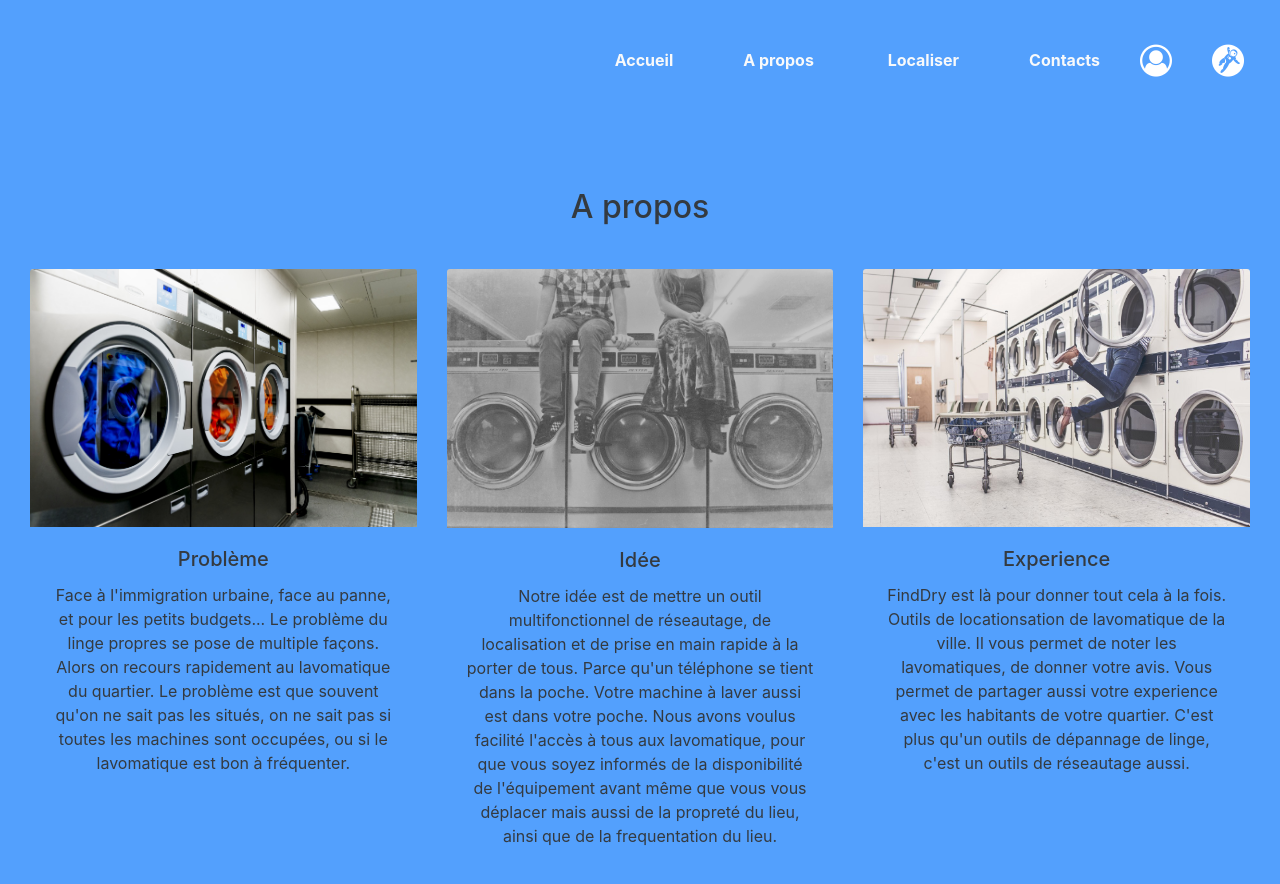
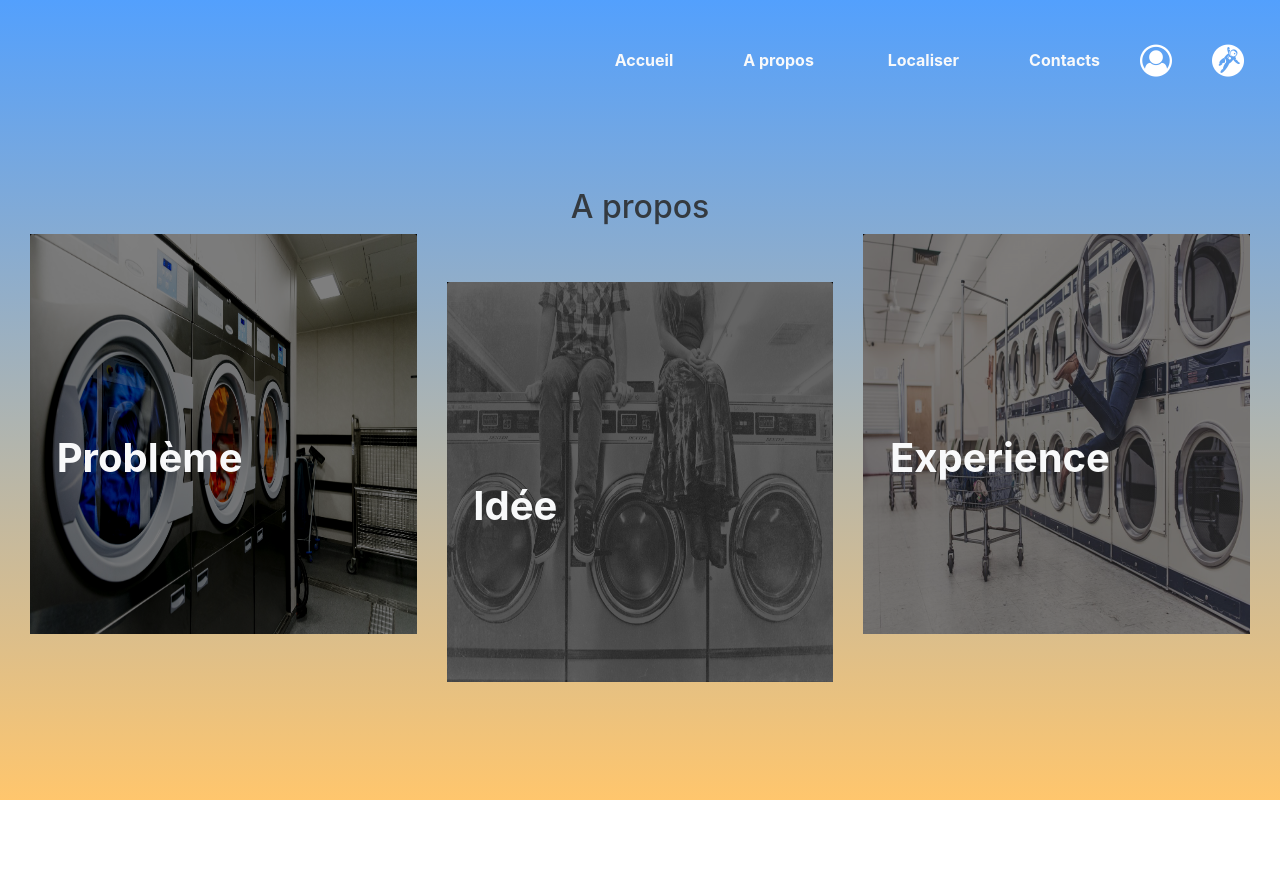
Before and after one commit to NYAZAK/FindDry, an Angular app: page /APropos in a window 1280 px wide. Shown: the top 884 px of the page. After the commit the page ends 800 px from the top, so only its background shows below. Built offline with nearby package versions, Linux system fonts and the light colour scheme.

Commit message:
Fonction : Change le style de la page à propos

```diff
--- a/src/app/onepage/header/header.component.css
+++ b/src/app/onepage/header/header.component.css
@@ -24,10 +24,7 @@ app-navigation {
 }
 
 .header{
-  background: #ffd89b; /* fallback for old browsers */
-  background: -webkit-linear-gradient(to top, #FFC66D, #53A0FD); /* Chrome 10-25, Safari 5.1-6 */
-  background: linear-gradient(to top, #FFC66D, #53A0FD); /* W3C, IE 10+/ Edge, Firefox 16+, Chrome 26+, Opera 12+, Safari 7+ */
   width: 100%;
   height: 100%;
-  overflow-y: hidden;
+
 }
--- a/src/app/onepage/histoire/histoire.component.css
+++ b/src/app/onepage/histoire/histoire.component.css
@@ -4,20 +4,44 @@
     border-radius: 25px;
 }
 .histoire{
-    border-radius: 10px;
-    margin-top:35px;
-    transition-delay: .5s;
+    transition-delay: 1s;
     cursor: pointer;
+    height: 400px !important;
+    overflow: hidden;
 }
 img:hover{
     background-color: rgba(255, 255, 255, 0.4);
 }
-
-h5:hover{
-
+.histoire:hover{
+    transform: scale(1);
+    box-shadow: 5px 20px 30px rgba(0,0,0,0.2);
 }
-
-.card{
-    border:0 !important;
-    background: transparent !important;
+.back-img{
+    background-color: #000000;
 }
+img{
+    opacity: 0.5;
+    min-height: 400px;
+}
+p{
+    font-weight: 500;
+    text-align: justify !important;
+    visibility: hidden;
+    position: absolute;
+    right: 30%;
+    transition: 2s linear;
+}
+.histoire:hover p {
+    transform: translate(100px, -101%);
+    visibility: visible;
+    padding-bottom: 20px;
+}
+h5{
+    top:50%;
+    left:10%;
+    font-size: 40px;
+    transition: 2s linear;
+}
+.histoire:hover h5{
+    top: 0;
+}
--- a/src/app/onepage/histoire/histoire.component.html
+++ b/src/app/onepage/histoire/histoire.component.html
@@ -1,37 +1,47 @@
 <div class="row d-flex flex-lg-row  header justify-content-md-between  flex-md-row flex-sm-column flex-xs-column justify-content-between col-12 text-center text-dark mx-auto mt-5  app-section">
   <h2 class="text-center col-12">A propos</h2>
- <div class="card col-md-4 col-xs-12 col-sm-10 histoire i mx-auto" >
+
+
+ <div class="position-relative  col-md-4 col-xs-12 col-sm-10  histoire i mx-auto" >
+    <div class="back-img">
   <img class="card-img-top" [src]="lavomatique" alt="Card image cap">
-  <div class="card-body">
-    <h5 class="card-title">Problème</h5>
-    <p class="card-text">Face à l'immigration urbaine, face au panne, et pour les petits budgets...
+  </div>
+  <div class="">
+    <h5 class="card-title position-absolute text-light font-weight-bold">Problème</h5>
+    <p class="card-text text-light">Face à l'immigration urbaine, face au panne, et pour les petits budgets...
       Le problème du linge propres se pose de multiple façons. Alors on recours rapidement
       au lavomatique du quartier.
       Le problème est que souvent qu'on ne sait pas les situés, on ne sait pas si toutes les machines
       sont occupées, ou si le lavomatique est bon à fréquenter.</p>
   </div>
 </div>
-<div class="card col-md-4 col-xs-12 col-sm-10 histoire i mx-auto" >
+<div class=" position-relative col-md-4 col-xs-12 col-sm-10 m-5  histoire i mx-auto" >
+    <div class="back-img">
   <img class="card-img-top" [src]="reseautage" alt="Card image cap">
-  <div class="card-body">
-    <h5 class="card-title">Idée</h5>
-    <p class="card-text">Notre idée est de mettre un outil multifonctionnel de réseautage, de localisation et de prise en main rapide
+    </div>
+  <div class="">
+    <h5 class="card-title position-absolute text-light font-weight-bold">Idée</h5>
+    <p class="card-text text-light ">Notre idée est de mettre un outil multifonctionnel de réseautage, de localisation et de prise en main rapide
       à la porter de tous. Parce qu'un téléphone se tient dans la poche.
       Votre machine à laver aussi est dans votre poche. Nous avons voulus facilité
       l'accès à tous aux lavomatique, pour que vous soyez informés de la disponibilité de l'équipement avant même que vous vous déplacer
      mais aussi de la propreté du lieu, ainsi que de la frequentation du lieu.</p>
   </div>
 </div>
-<div class="card col-md-4 col-xs-12 col-sm-10 histoire i mx-auto" >
+<div class=" position-relative col-md-4 col-xs-12 col-sm-10  histoire i mx-auto" >
+  <div class="back-img">
   <img class="card-img-top" [src]="experience" alt="Card image cap">
-  <div class="card-body">
-    <h5 class="card-title">Experience</h5>
-    <p class="card-text">FindDry est là pour donner tout cela à la fois.
+</div>
+  <div class="">
+    <h5 class="card-title position-absolute text-light font-weight-bold">Experience</h5>
+    <div class="overlay">
+    <p class="card-text text-light">FindDry est là pour donner tout cela à la fois.
       Outils de locationsation de lavomatique de la ville.
       Il vous permet de noter les lavomatiques, de donner votre avis.
       Vous permet de partager aussi votre experience avec les habitants de votre
       quartier.
       C'est plus qu'un outils de dépannage de linge, c'est un outils de réseautage aussi. </p>
+    </div>
   </div>
 </div>
 </div>
--- a/src/app/onepage/histoire/histoire.component.ts
+++ b/src/app/onepage/histoire/histoire.component.ts
@@ -9,6 +9,8 @@ export class HistoireComponent implements OnInit {
   reseautage = '../../assets/img-content/William_and_Mary_at_laundromat-min.jpg';
   lavomatique = '../../assets/img-content/Safe_Boreas_Prosafe_min.jpg';
   experience = '../../assets/img-content/laundry_washing_machines_housewife_household_laundry_shop_woman_funny_accident.jpeg';
+
+  taille = '400px';
   constructor() { }
 
   ngOnInit() {
--- a/src/app/onepage/localiser/localiser.component.css
+++ b/src/app/onepage/localiser/localiser.component.css
@@ -1,5 +1,4 @@
 .app-section{
     height: 700px !important;
     width: 100% !important;
-    background-color:#53A0FD;
 }
--- a/src/styles.css
+++ b/src/styles.css
@@ -5,8 +5,11 @@
 @import "~animate.css/animate.min.css";
 @import "~hover.css/css/hover-min.css";
 html, body{
-  overflow-x:hidden;
-  background-color: #53A0FD;
+  background: #ffd89b; /* fallback for old browsers */
+  background: -webkit-linear-gradient(to top, #FFC66D, #53A0FD); /* Chrome 10-25, Safari 5.1-6 */
+  background: linear-gradient(to top, #FFC66D, #53A0FD); /* W3C, IE 10+/ Edge, Firefox 16+, Chrome 26+, Opera 12+, Safari 7+ */
+  height: 100%;
+  overflow-x: hidden !important;
 }
 
 .btnDry{
@@ -24,11 +27,9 @@ html, body{
 i{
   color: #ffffff;
 }
-
-html {
+html{
   font-size: 1rem;
 }
-
 @include media-breakpoint-up(sm) {
   html {
     font-size: 1.2rem;
@@ -51,5 +52,4 @@ html {
   margin-top: 0 !important;
   padding-top: 100px;
   width: 100% !important;
-  background-color:#53A0FD;
 }
```
